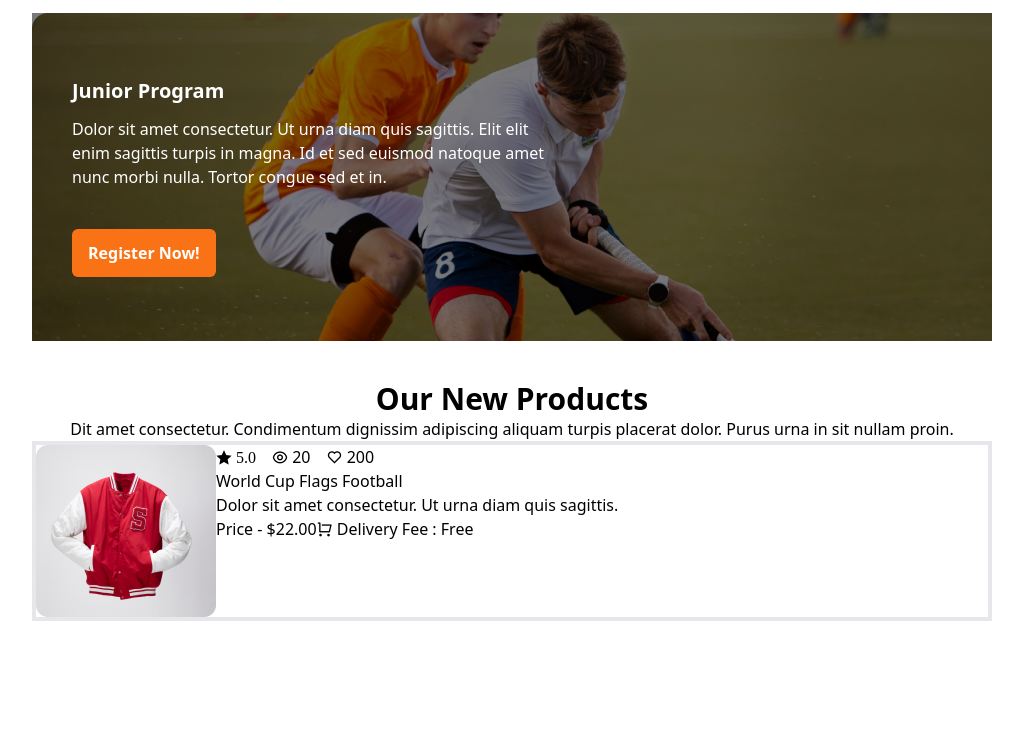
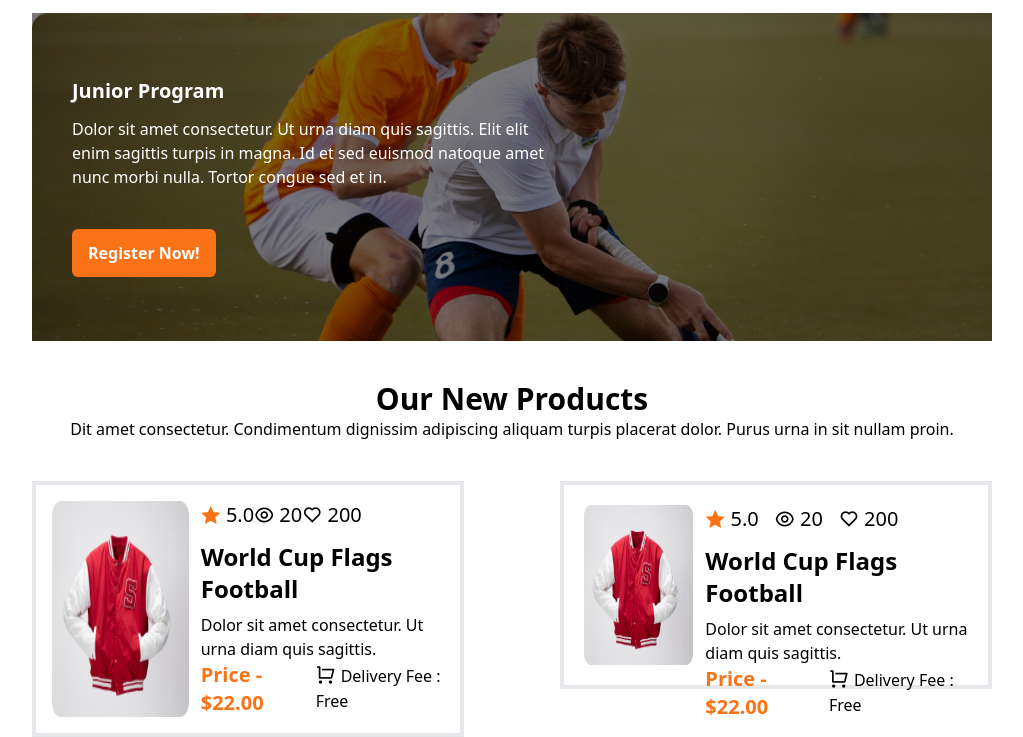
Before and after one commit to RaihanSoft/Hockeys-using-DaisyUi, a plain HTML site: page index.html in a window 1280 px wide. Shown: the part 1532-2269 px from the top of the page, without its empty margins (128-1151 px from the left). Before the commit the page ends 2153 px from the top, so only its background shows below. Drawn offline with nearby package versions, Linux system fonts and the light colour scheme.

Commit message:
Our New Products

```diff
--- a/index.html
+++ b/index.html
@@ -214,7 +214,7 @@
 
 
         <!-- Our New Products Section starts here  -->
-        <section>
+        <section class="mt-10">
           <div class="mx-auto text-center">
             <h1 class="text-3xl font-bold">Our New Products</h1>
             <p>Dit amet consectetur. Condimentum dignissim adipiscing aliquam turpis placerat dolor. Purus urna in sit
@@ -222,30 +222,30 @@
           </div>
 
           <!-- cards -->
-          <div>
+          <div class="mt-10 flex justify-between">
 
             <!-- card one  -->
-            <div class="flex border-4 inline-block">
+            <div class="flex gap-3 border-4 p-4 w-[45%]">
               <!-- img -->
               <div>
-                <img src="/Images/5.png" alt="">
+                <img class="h-full w-full" src="/Images/5.png" alt="">
               </div>
 
               <!-- content -->
 
               <div>
                 <!-- icon div  -->
-                <div class="flex gap-4">
-                  <p> <i class="ri-star-fill"> 5.0</i></p>
+                <div class="flex gap-2 lg:gap-0 text-xl">
+                  <p> <i class="ri-star-fill text-orange-500"></i> 5.0</p>
                   <p><i class="ri-eye-line"></i> 20</p>
                   <p><i class="ri-heart-line"></i> 200</p>
                 </div>
-                <h1>World Cup Flags Football</h1>
+                <h1 class="text-2xl font-bold mt-3 mb-2">World Cup Flags Football</h1>
                 <p>Dolor sit amet consectetur. Ut urna diam quis sagittis. </p>
 
-                <div class="flex">
-                  <h1>Price - $22.00</h1>
-                  <h1><i class="ri-shopping-cart-line"></i> Delivery Fee : Free</h1>
+                <div class="flex gap-3">
+                  <h1 class="text-orange-500 font-bold text-xl">Price - $22.00</h1>
+                  <h1><i class="ri-shopping-cart-line text-xl "> </i> Delivery Fee : Free</h1>
                 </div>
 
 
@@ -254,6 +254,39 @@
               </div>
 
             </div>
+
+            <!-- card two  -->
+            <div class="flex gap-3 border-4 w-[45%] h-52 p-5">
+              <!-- img -->
+              <div>
+                <img class="h-full w-full" src="/Images/5.png" alt="">
+              </div>
+
+              <!-- content -->
+
+              <div>
+                <!-- icon div  -->
+                <div class="flex gap-4 text-xl">
+                  <p> <i class="ri-star-fill text-orange-500"></i> 5.0</p>
+                  <p><i class="ri-eye-line"></i> 20</p>
+                  <p><i class="ri-heart-line"></i> 200</p>
+                </div>
+                <h1 class="text-2xl font-bold mt-3 mb-2">World Cup Flags Football</h1>
+                <p>Dolor sit amet consectetur. Ut urna diam quis sagittis. </p>
+
+                <div class="flex gap-3">
+                  <h1 class="text-orange-500 font-bold text-xl">Price - $22.00</h1>
+                  <h1><i class="ri-shopping-cart-line text-xl "> </i> Delivery Fee : Free</h1>
+                </div>
+
+
+
+
+              </div>
+
+            </div>
+
+
 
 
           </div>
```
Also changed, not shown: output.css.
